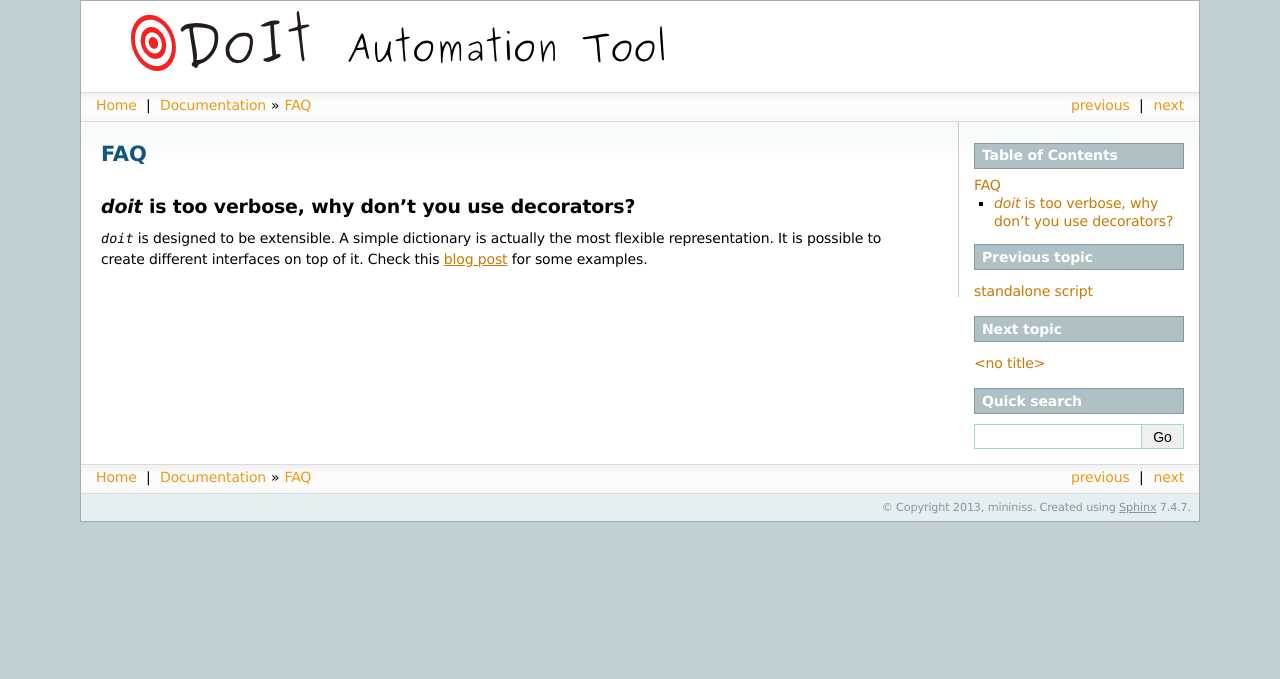
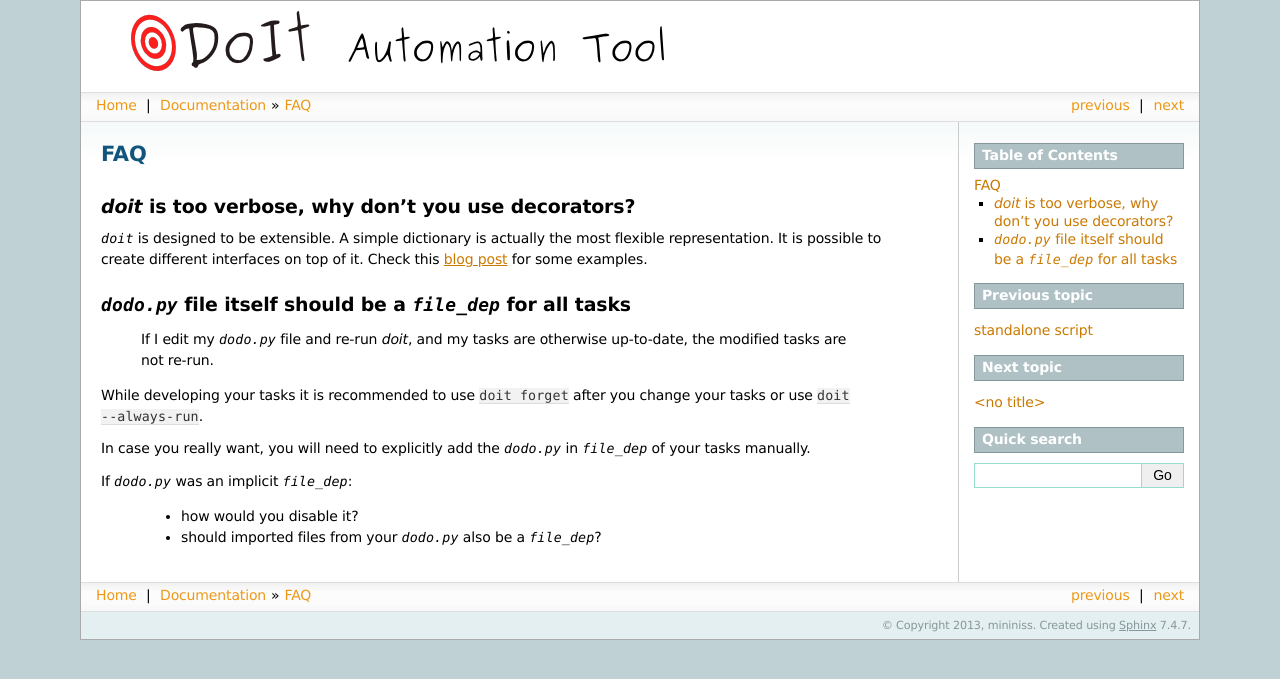
Before and after one commit to pydoit/doit, a Sphinx documentation site: the page built from doc/faq.rst, in a window 1280 px wide. Shown: the top 679 px of the page. Built offline with Sphinx 7.4.7, drawn with Linux system fonts in a browser that asks for light colours.

Commit message:
added faq about dodo.py implicitly as file_dep

```diff
--- a/doc/faq.rst
+++ b/doc/faq.rst
@@ -10,3 +10,22 @@
 It is possible to create different interfaces on top of it.
 Check this `blog post <http://blog.schettino72.net/posts/doit-task-creation.html>`_
 for some examples.
+
+
+`dodo.py` file itself should be a `file_dep` for all tasks
+-----------------------------------------------------------
+
+  If I edit my `dodo.py` file and re-run *doit*,
+  and my tasks are otherwise up-to-date, the modified tasks are not re-run.
+
+While developing your tasks it is recommended
+to use ``doit forget`` after you change your tasks
+or use ``doit --always-run``.
+
+In case you really want, you will need to explicitly
+add the `dodo.py` in `file_dep` of your tasks manually.
+
+If `dodo.py` was an implicit `file_dep`:
+
+ * how would you disable it?
+ * should imported files from your `dodo.py` also be a `file_dep`?
```
